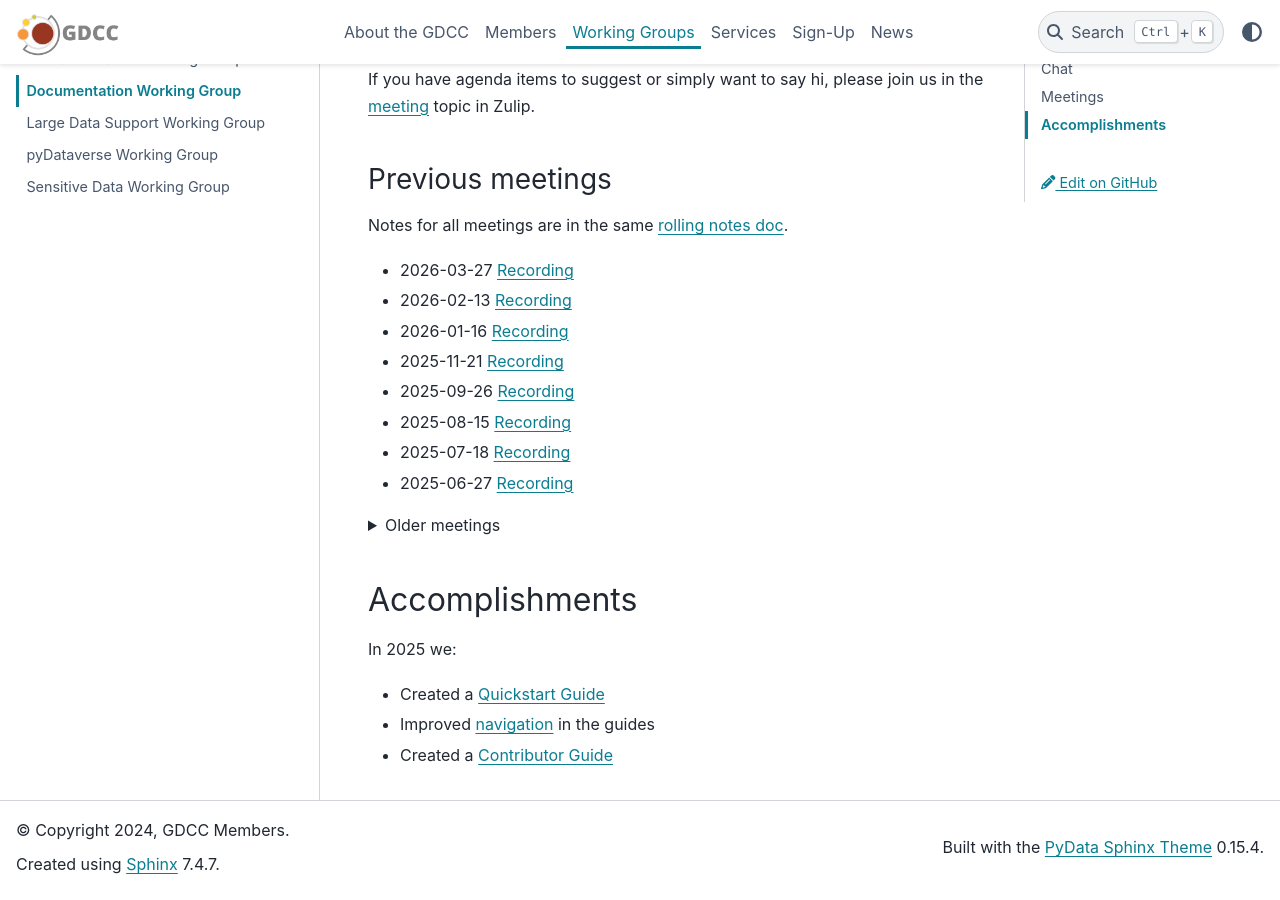
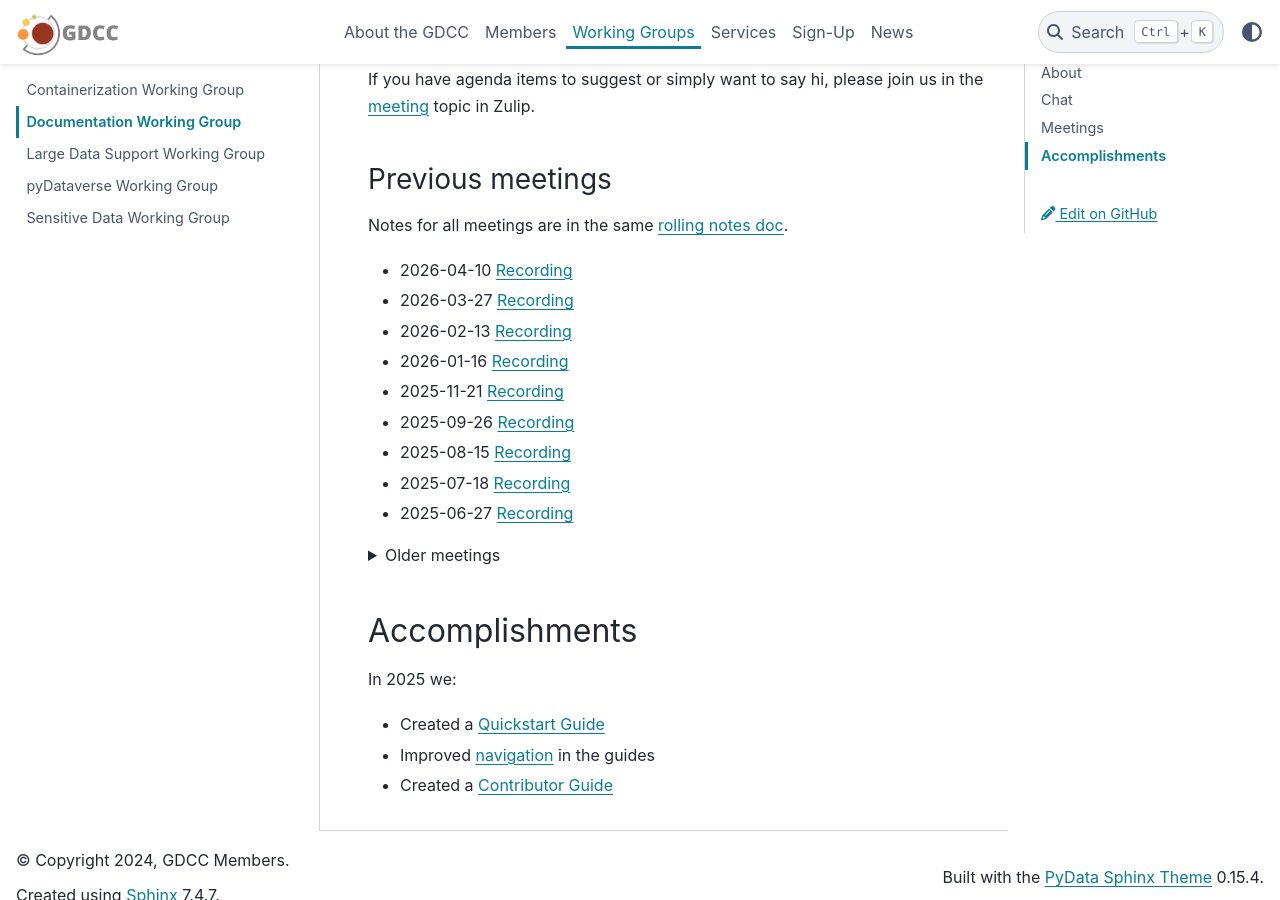
Before and after one commit to gdcc/www.gdcc.io, a Sphinx documentation site: the page built from source/working-groups/documentation.md, in a window 1280 px wide and 900 px high, scrolled down 944 px. Built offline with Sphinx 7.4.7 and the PyData theme 0.15.4, drawn with Linux system fonts in a browser that asks for light colours.

Commit message:
add recording

```diff
--- a/source/working-groups/documentation.md
+++ b/source/working-groups/documentation.md
@@ -29,6 +29,7 @@
 
 Notes for all meetings are in the same [rolling notes doc](https://docs.google.com/document/d/1dX8ktajVsRDk-MDF-yHWV0f4vIe8U3DWrSzIerVGlF8/edit?usp=sharing).
 
+- 2026-04-10 [Recording](https://harvard.zoom.us/rec/share/4p2zyVNPly70PF1rOtfHqbpiNs6eQPzgb8Uie6tGZhBN4G3ni3tEq4GAOlwDG3AJ.tuDbtxxtOC3-NBLW)
 - 2026-03-27 [Recording](https://harvard.zoom.us/rec/share/ghBEwjqV83F5y2Ms49kFIAQoPgpUEDQoiaeutZZ4NaAQC8MAKzRt3_ClDBKZuKPy.Lj50jKzA39wX39Dy)
 - 2026-02-13 [Recording](https://harvard.zoom.us/rec/share/5R2mRuROOrTb-rO-RJprGI8kL5A7nRVLOXOfp8uUCEHvbGIRHuEVja6QoP8tVs_g.D-XxOrftnJX6qDHl)
 - 2026-01-16 [Recording](https://harvard.zoom.us/rec/share/MiwNy9p0-Kiz7tv9-iiz2D62qhsqiCCZ2ym9hmZIv2xu5-4KP3UY7jdoll2DbZ4I.7gVkWdSnarpQLWLZ)
```
